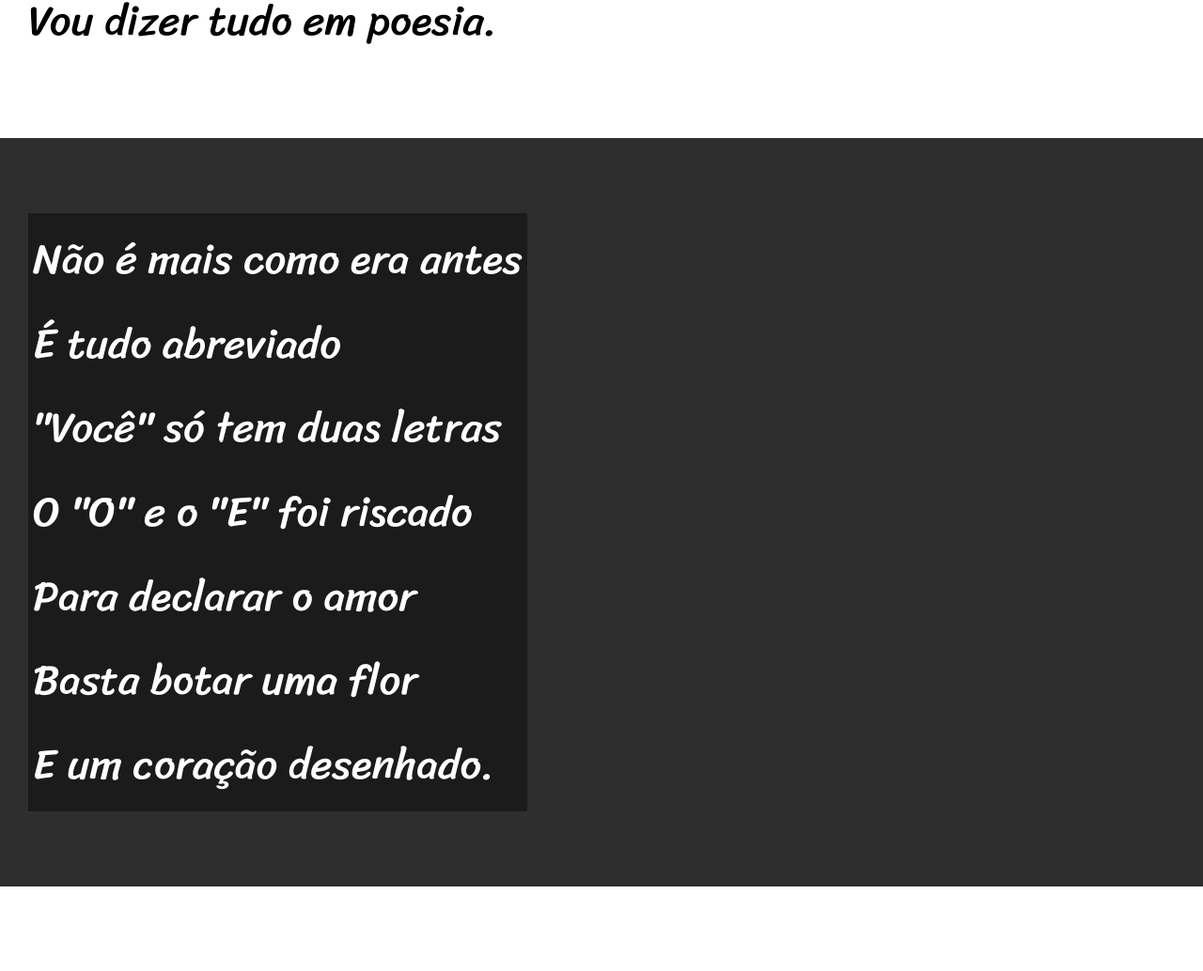
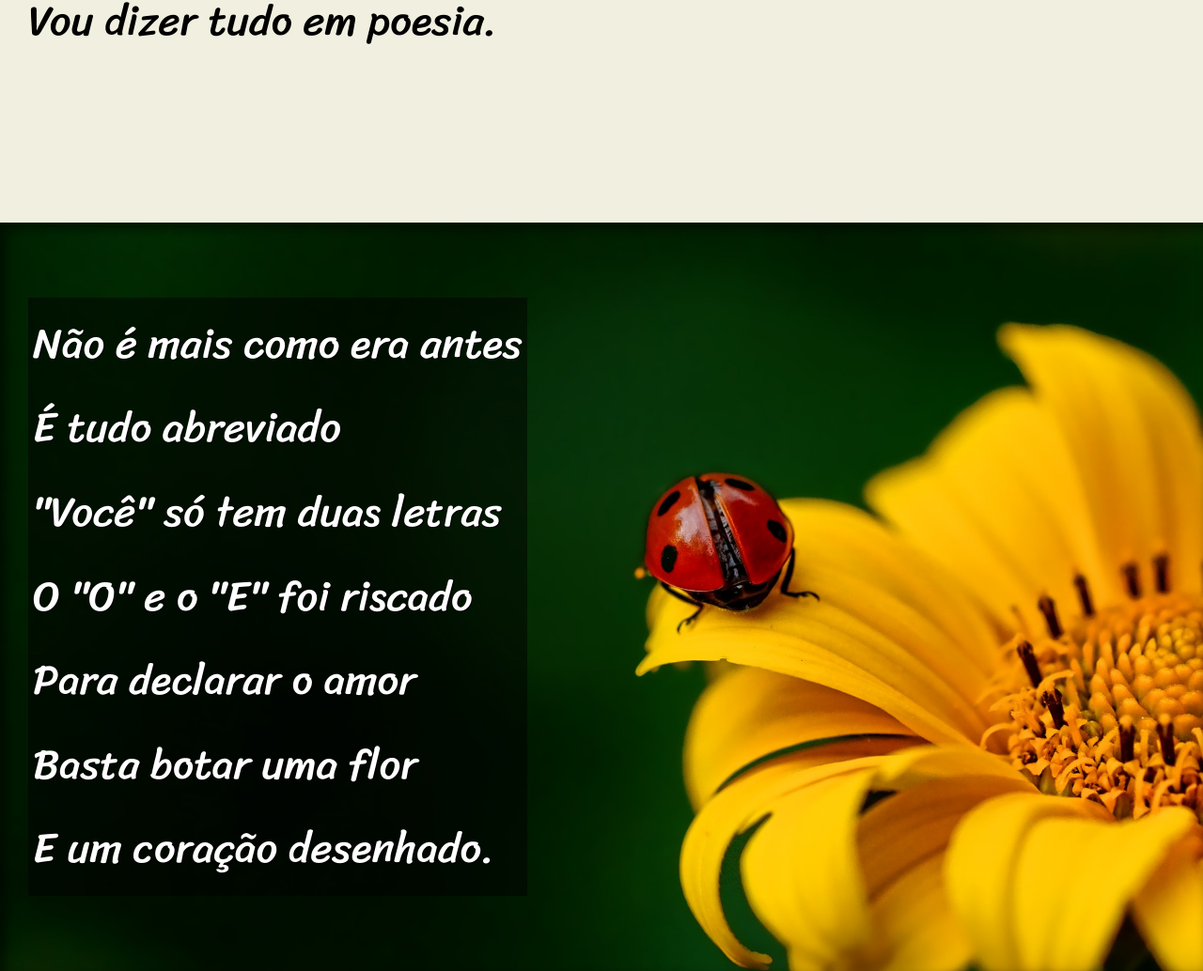
Before and after one commit to Gabruek9/HTML-CSS, a plain HTML site: page Desafios/Desafio012/index.html in a window 1280 px wide. Shown: the part 900-1934 px from the top of the page at 94% size. Drawn offline with Linux system fonts and the light colour scheme.

Commit message:
projeto atualizado

```diff
--- a/Desafios/Desafio012/estilo/style.css
+++ b/Desafios/Desafio012/estilo/style.css
@@ -57,19 +57,36 @@ section{
 }
 
 section.normal{
-    background-color: white;
+    background-color: rgba(255, 254, 235, 0.836);
     color: black;
+}
+
+section > p{
+    padding-bottom: 2em;
 }
 
 section.imagem{
     background-color: rgb(46, 46, 46);
     color: white;
+    box-shadow: inset 6px 6px 13px 0px rgba(0, 0, 0, 0.575);
+    background-size: cover;
+    background-attachment: fixed;
 }
 
 section.imagem > p {
-    background-color: rgba(0, 0, 0, 0.404);
+    background-color: rgba(0, 0, 0, 0.493);
     display: inline-block;
     padding: 5px;
+    text-shadow: 1px 1px 0px black;
+}
+
+section#img01 {
+background-image: url('../imagens/background001.jpg');
+background-position: right center;
+}
+
+section#img02 {
+background-image: url('../imagens/background002.jpg');
 }
 
 footer{
--- a/Desafios/Desafio012/index.html
+++ b/Desafios/Desafio012/index.html
@@ -24,7 +24,7 @@
         </p>
     </section>
 
-    <section class="imagem">
+    <section class="imagem" id="img01">
         <p>
             Não é mais como era antes <br>
             É tudo abreviado <br>
@@ -58,7 +58,7 @@
         </p>
     </section>
 
-    <section class="imagem">
+    <section class="imagem" id="img02">
         <p>
             Tenho saudade das cartas <br>
             Escritas com a própria mão <br>
```
